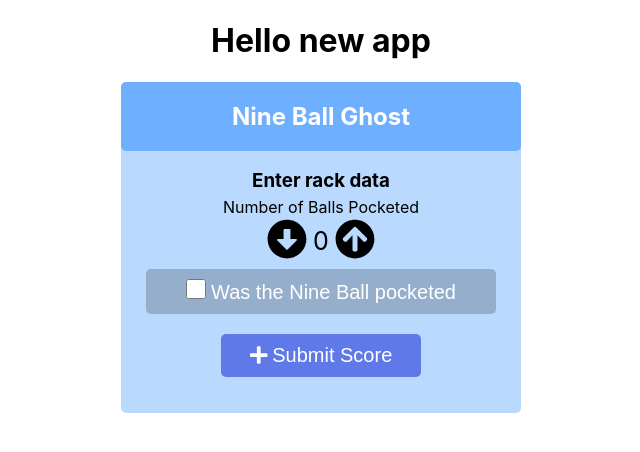
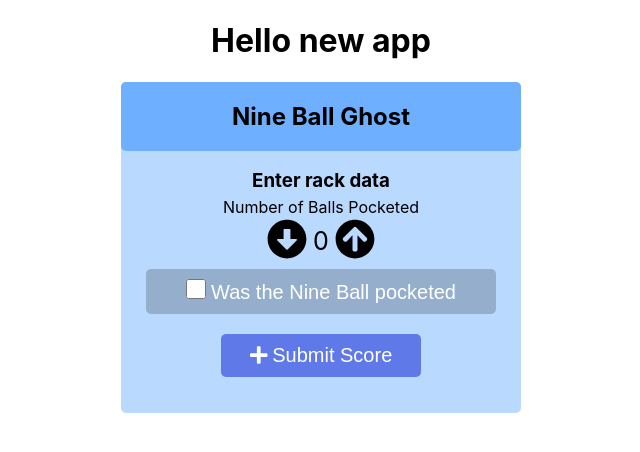
Before and after one commit to sretundijr/billiards-analytics, a React (Create React App) app: page / in a window 1280 px wide. Shown: the top 452 px of the page, without its empty margins (319-959 px from the left). Built offline with nearby package versions, Linux system fonts and the light colour scheme.

Commit message:
bug fix and style location change

```diff
--- a/src/elements/headers/gameHeader.css
+++ b/src/elements/headers/gameHeader.css
@@ -2,6 +2,5 @@
 .gameHeader {
   width: 100%;
   text-align: center;
-  color: white;
   border-radius: 5px;
 }
--- a/src/elements/headers/gameHeader.js
+++ b/src/elements/headers/gameHeader.js
@@ -17,6 +17,6 @@ const GameHeader = (props) => {
 export default GameHeader;
 
 GameHeader.propTypes = {
-  GameHeader: PropTypes.string.isRequired,
+  headerLabel: PropTypes.string.isRequired,
   className: PropTypes.string.isRequired
 }
```
